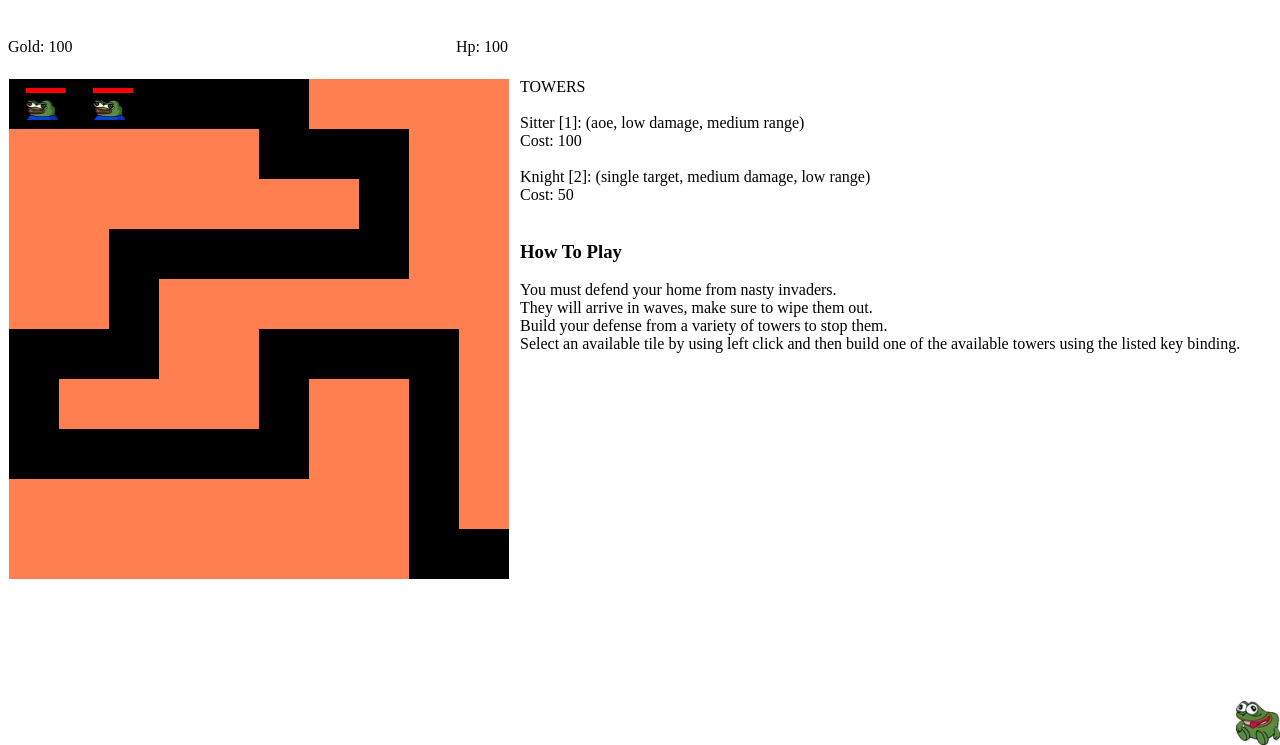
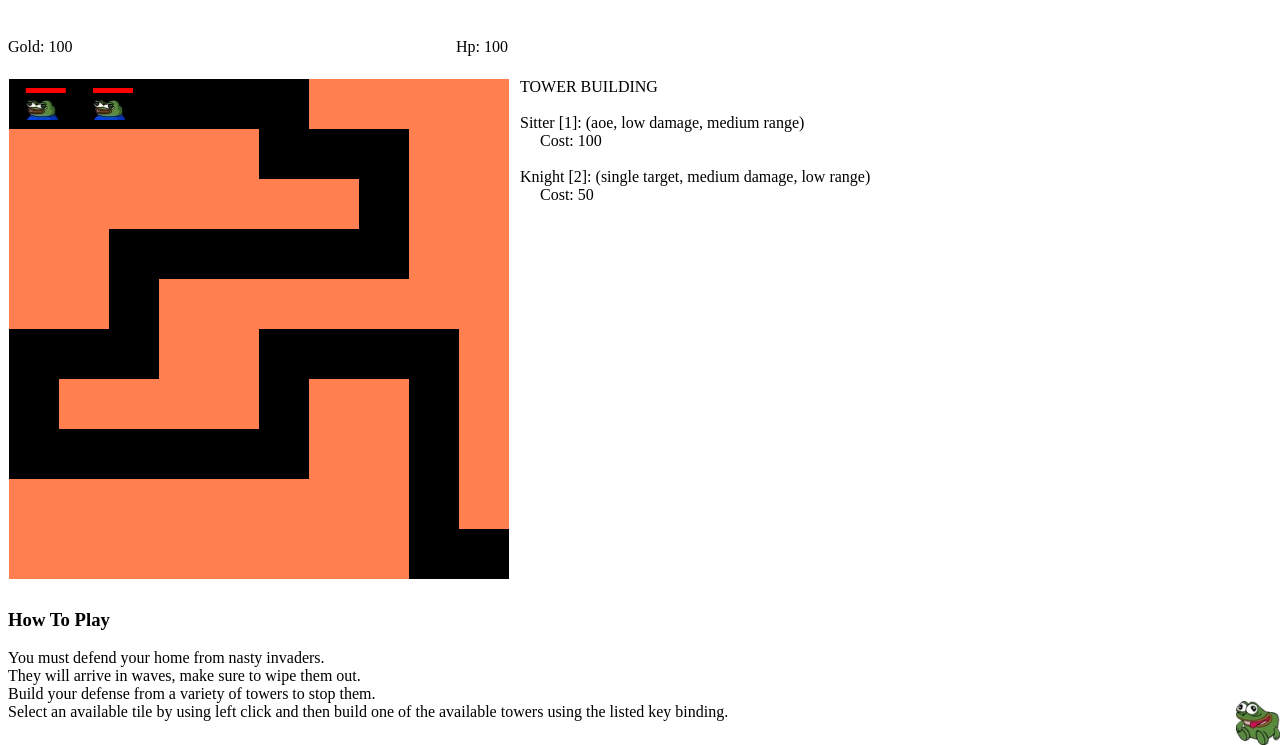
Before and after one commit to Kr4pper/pepegSit-td, a website built with webpack: page src/web/assets/index.html in a window 1280 px wide. Shown: the part 55-800 px from the top of the page. Built offline with nearby package versions, Linux system fonts and the light colour scheme.

Commit message:
wip css wrangling

```diff
--- a/src/web/assets/index.html
+++ b/src/web/assets/index.html
@@ -15,16 +15,15 @@
     <div style="float: right;">Hp: <span id="hp"></span></div>
 </div>
 
-<div>
-    <canvas id="td" style="border: 1px solid white; margin-right: 10px; margin-bottom: 10px; float: left;" width="500" height="500">
+<div style="display: flex">
+    <canvas id="td" style="border: 1px solid white; margin-right: 10px; margin-bottom: 10px; float: left;" width="500"
+        height="500">
         <p>This is where the game canvas should have loaded, make sure you don't have any browser extensions preventing
             it from loading</p>
     </canvas>
-    <div>
-        <div id="towers">
-            <span>TOWERS</span><br><br>
-            <!-- populated from js -->
-        </div>
+    <div id="towers">
+        <span>TOWER BUILDING</span><br><br>
+        <!-- populated from js -->
     </div>
 </div>
 
--- a/src/web/index.ts
+++ b/src/web/index.ts
@@ -59,9 +59,9 @@ const renderTowerInfo = () => {
     const towersDiv = document.querySelector('div#towers')!;
     Object.entries(TOWER_BUILD_KEYS).forEach(([key, [name, stats, cost]]) => {
         towersDiv.innerHTML += `
-        <div>
-            <span>${name} [${key}]: ${stats}</span><br>
-            <span>Cost: ${cost}</span>
+        <div id="tower-${name}">
+            <div>${name} [${key}]: ${stats}</div>
+            <div style="margin-left: 20px;">Cost: <span class="cost">${cost}</span></div>
         </div>
         <br>
         `;
```
Also changed, not shown: src/web/assets/character.png (deleted), src/web/assets/skeleton.png (deleted).
